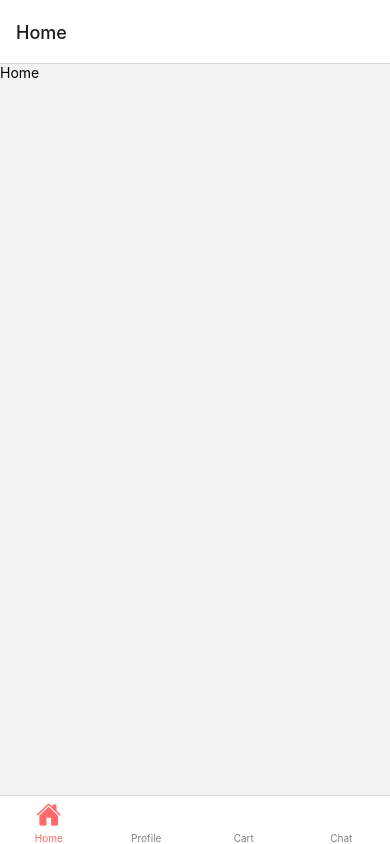
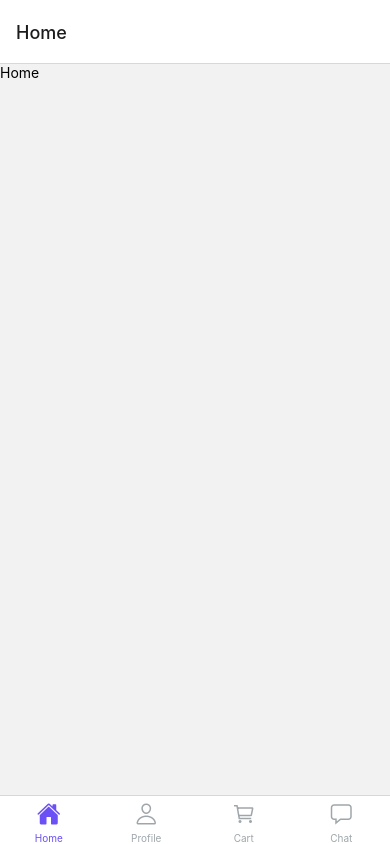
Before and after one commit to thangtran238/food-delivery, a React Native app: screen / in a window 390 px wide. Built offline with nearby package versions, Linux system fonts and the light colour scheme.

Commit message:
update: function switch icon

```diff
--- a/App.tsx
+++ b/App.tsx
@@ -1,36 +1,34 @@
-import React from 'react';
-import { Routes } from './app/src/Routes';
-import { createBottomTabNavigator } from '@react-navigation/bottom-tabs';
-import { NavigationContainer } from '@react-navigation/native';
-import Icon from 'react-native-vector-icons/Ionicons';
-import { colors } from './app/res/colors';
+import React from "react";
+import { Routes } from "./app/src/Routes";
+import { createBottomTabNavigator } from "@react-navigation/bottom-tabs";
+import { NavigationContainer } from "@react-navigation/native";
+import { iconDeclaration,focusedIcon } from "./app/src/util/AdjustIcon";
+import { colors } from "./app/res/colors";
+import HomeIcon from "./app/src/components/HomeIcon";
 const Tab = createBottomTabNavigator();
 
 const SCENES = Routes.map((route) => (
   <Tab.Screen
     key={route.name}
     name={route.name}
-    component={route.component as React.ComponentType<any>} // Add type assertion
+    component={route.component}
   />
 ));
 
 export default function App() {
   return (
     <NavigationContainer>
-      <Tab.Navigator initialRouteName="Home"  screenOptions={
-            ({ route }) => ({
-              tabBarIcon: ({ focused, color, size }) => {
-                let iconName;
-                if (route.name === 'Home') {
-                  iconName = focused ? 'home' : 'home-outline';
-                } else if (route.name === 'Setting') {
-                  iconName = focused ? 'ios-list' : 'ios-list-outline';
-                }
-                return <Icon name={iconName} size={size} color={color} />;
-              },
-              tabBarActiveTintColor: '#FF6969',
-              tabBarInactiveTintColor: 'gray',
-            })}>
+      <Tab.Navigator
+        initialRouteName="Home"
+        screenOptions={({ route }) => ({
+          tabBarIcon: ({ focused, color }) => {
+            const iconName = focusedIcon(route.name) || '';
+            return <HomeIcon name={iconName} color={color} focused={focused} />;
+          },
+          tabBarActiveTintColor: `${colors.secondary}`,
+          tabBarInactiveTintColor: `${colors.substance}`,
+        })}
+      >
         {SCENES}
       </Tab.Navigator>
     </NavigationContainer>
--- /dev/null
+++ b/app/res/data/IconData.tsx
@@ -0,0 +1,8 @@
+import { colors } from "../colors";
+
+export const HomeIconData = [
+  {component:"Home", name: "home", color: colors.primary },
+  {component:"Profile", name: "person", color: colors.primary },
+  {component:"Cart", name: "cart",  color: colors.secondary },
+  {component:"Chat", name: "chatbox", color: colors.primary },
+];
--- a/app/res/icon.tsx
+++ /dev/null
@@ -1,5 +0,0 @@
-interface Icon {
-    name: string,
-    focusedName: string,
-    focus?:boolean
-}
--- a/app/src/util/AdjustIcon.tsx
+++ b/app/src/util/AdjustIcon.tsx
@@ -1,14 +1,14 @@
 import HomeIcon from "../components/HomeIcon";
-import { HomeIcon } from "./IconData";
+import { HomeIconData } from "../../res/data/IconData";
 
 const iconDeclaration = () => {
   return HomeIconData.map((icon, index) => (
-    <HomeIcon key={index} name={icon.name} color={icon.color} />
+    <HomeIcon key={index} name={icon.name}  color={icon.color} />
   ));
 }
 
 const focusedIcon = (routeName: string) => {
-  const focusedIconData = HomeIconData.find((icon) => routeName === icon.name);
+  const focusedIconData = HomeIconData.find((icon) => routeName === icon.component);
   return focusedIconData ? focusedIconData.name : null;
 }
 
--- a/package.json
+++ b/package.json
@@ -21,6 +21,7 @@
   "devDependencies": {
     "@babel/core": "^7.20.0",
     "@types/react": "~18.2.14",
+    "@types/react-native-vector-icons": "^6.4.15",
     "typescript": "^5.1.3"
   },
   "private": true
```
Also changed, not shown: app/res/fonts/IconData.tsx (deleted, +0 -8 lines), app/res/path.tsx (deleted, +0 -7 lines), app/src/Routes.tsx (+7 -0 lines), app/src/components/HomeIcon.tsx (+8 -4 lines), 1 other file (tests, documents, lock files or other folders).
